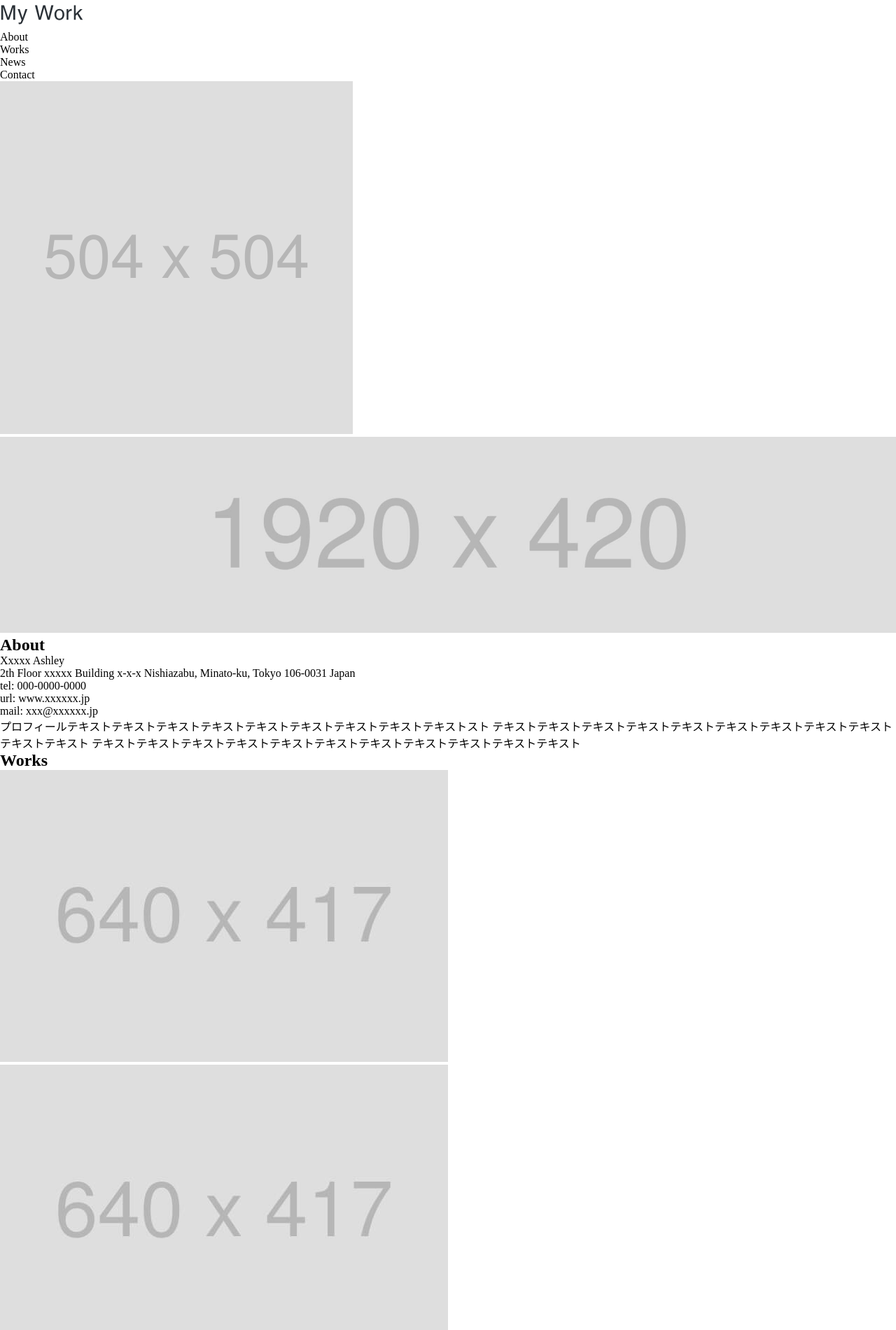
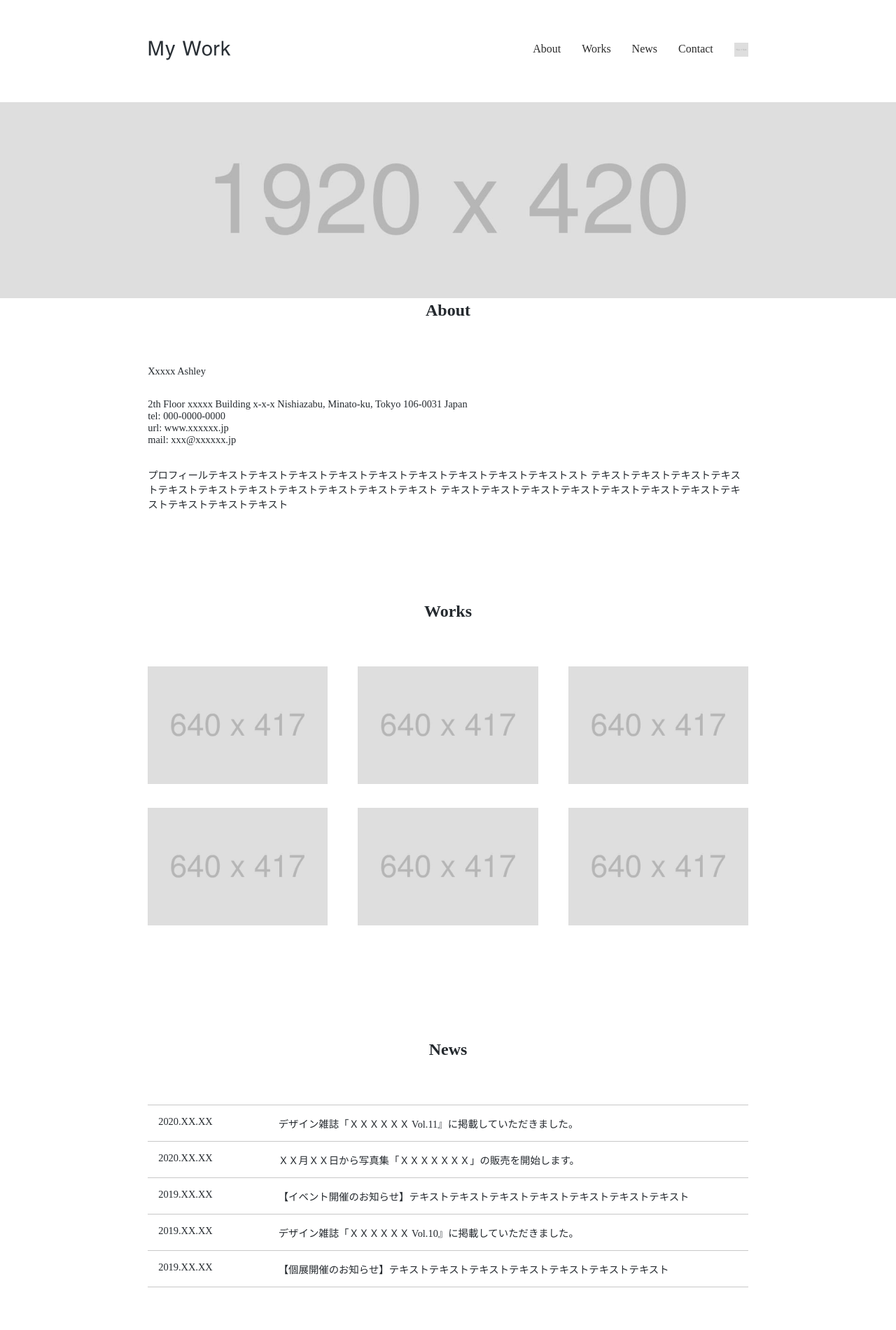
Before and after one commit to mk1015098/CS-MyWork, a plain HTML site: page index.html in a window 1280 px wide. Shown: the top 1900 px of the page at 70% size. Drawn offline with Linux system fonts and the light colour scheme; some packages are replaced by stand-ins of ours.

Commit message:
Updatecss

```diff
--- a/css/style.css
+++ b/css/style.css
@@ -4,45 +4,133 @@ html {
   font-size: 100%;
 }
 body {
-
+  color: #24292e;
 }
 img {
   max-width: 100%;
+}
+a {
+  color: #2b2b2b;
+  text-decoration: none;
+}
+li {
+  list-style: none;
+}
+.wrapper {
+  max-width: 960px;
+  margin: 0 auto 130px auto;
+  padding: 0 4%;
+  font-size: 0.9rem;
+}
+
+.sec-title {
+  font-size: 1.5rem;
+  text-align: center;
+  margin-bottom: 65px;
 }
 
 /*-------------------------------------------
 Header
 -------------------------------------------*/
+#header {
+  max-width: 960px;
+  display: flex;
+  justify-content: space-between;
+  align-items: center;
+  margin: 0 auto;
+  padding: 4%;
+}
+#header ul {
+  display: flex;
 
-
+}
+#header li {
+  margin-left: 30px;
+}
+#header li img.icon {
+  width: 20px;
+}
 
 /*-------------------------------------------
 Mainvisual
 -------------------------------------------*/
-
-
-
+#mainvisual {
+  margin-bottom: 80px;
+}
+#mainvisual img {
+  width: 100%;
+  max-width: 1920px;
+  height: 420px;
+  object-fit: cover;
+}
 
 /*-------------------------------------------
-Index
+About
 -------------------------------------------*/
-
-
-
+#about ul {
+  margin-bottom: 30px;
+}
+#about li:first-child {
+  margin-bottom: 30px;
+}
 
 /*-------------------------------------------
-Image
+Works
 -------------------------------------------*/
-
-
-
+#works ul {
+  display: flex;
+  justify-content: space-between;
+  flex-wrap: wrap;
+}
+#works li {
+  width: 30%;
+  margin-bottom: 30px;
+}
 
 /*-------------------------------------------
-Detail
+News
 -------------------------------------------*/
+#news dl {
+  display: flex;
+  flex-wrap: wrap;
+  border-top: 1px solid #c8c8c8;
+  margin-bottom: 20px;
+}
+#news dt {
+  width: 20%;
+  border-bottom: 1px solid #c8c8c8;
+  padding: 15px;
+}
+#news dd {
+  width: 80%;
+  border-bottom: 1px solid #c8c8c8;
+  padding: 15px;
+}
 
-
-
+/*-------------------------------------------
+Contact
+-------------------------------------------*/
+#contact dl {
+  display: flex;
+  flex-wrap: wrap;
+  margin-bottom: 20px;
+}
+#contact dt {
+  width: 20%;
+}
+#contact dd {
+  width: 80%;
+}
+#contact dd input {
+  border: 1px solid #c8c8c8;
+  width: 100%;
+  padding: 10px;
+}
+#contact dd textarea {
+  border: 1px solid #c8c8c8;
+  width: 100%;
+  padding: 10px;
+}
 
 /*-------------------------------------------
 Footer
--- a/index.html
+++ b/index.html
@@ -15,10 +15,10 @@
       <h1 class="site-title"><a href="index.html"><img src="img/logo.svg" alt="My Work"></a></h1>
       <nav>
         <ul>
-          <li><a hef="#about">About</li>
-          <li><a hef="#works">Works</li>
-          <li><a hef="#news">News</li>
-          <li><a hef="#contact">Contact</li>
+          <li><a href="#about">About</a></li>
+          <li><a href="#works">Works</a></li>
+          <li><a href="#news">News</a></li>
+          <li><a href="#contact">Contact</a></li>
           <li>
             <a href="https://www.instagram.com/" target="_blank">
               <img class="icon" src="img/icon-instagram.png" alt="インスタグラム">
```
